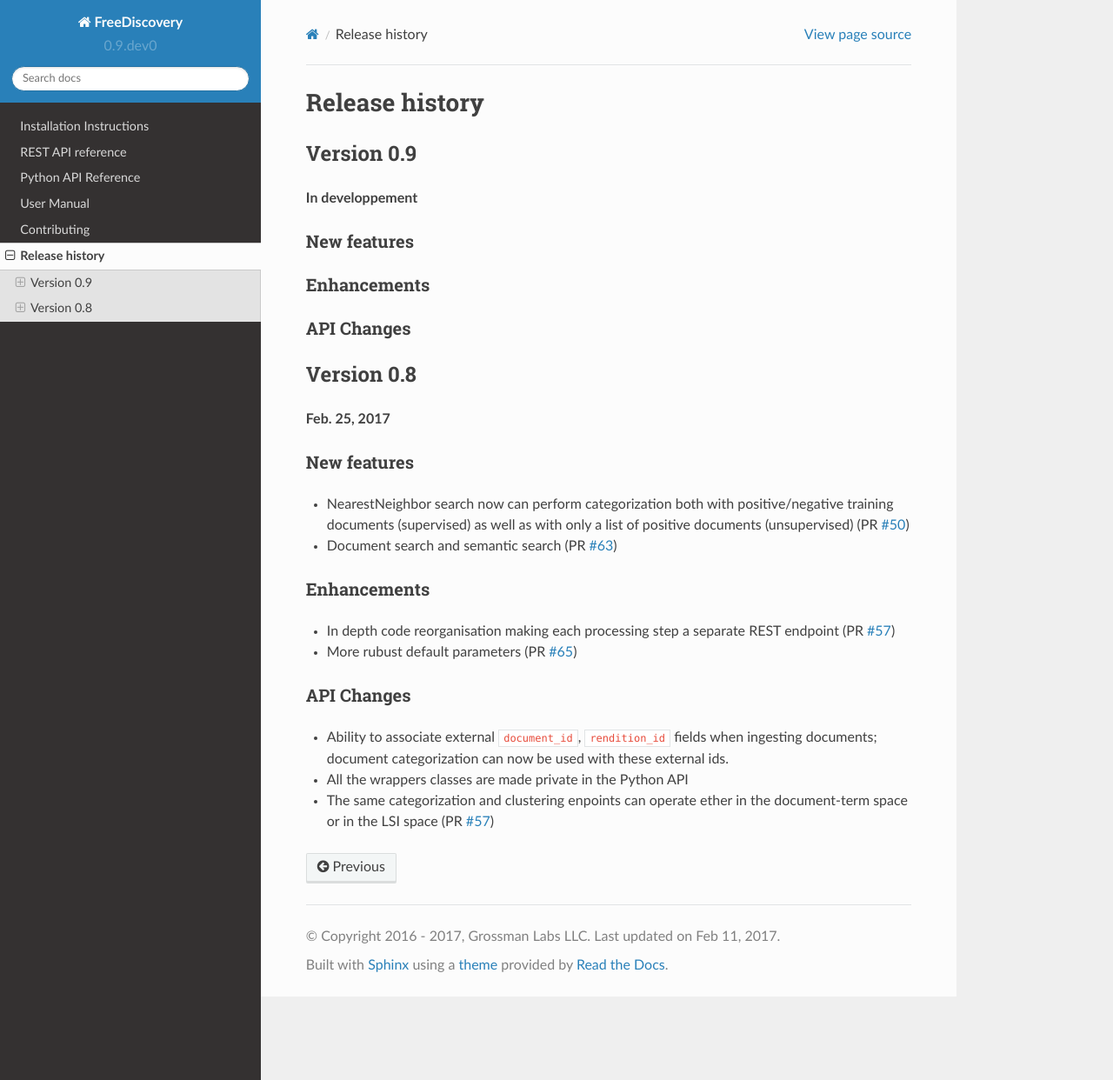
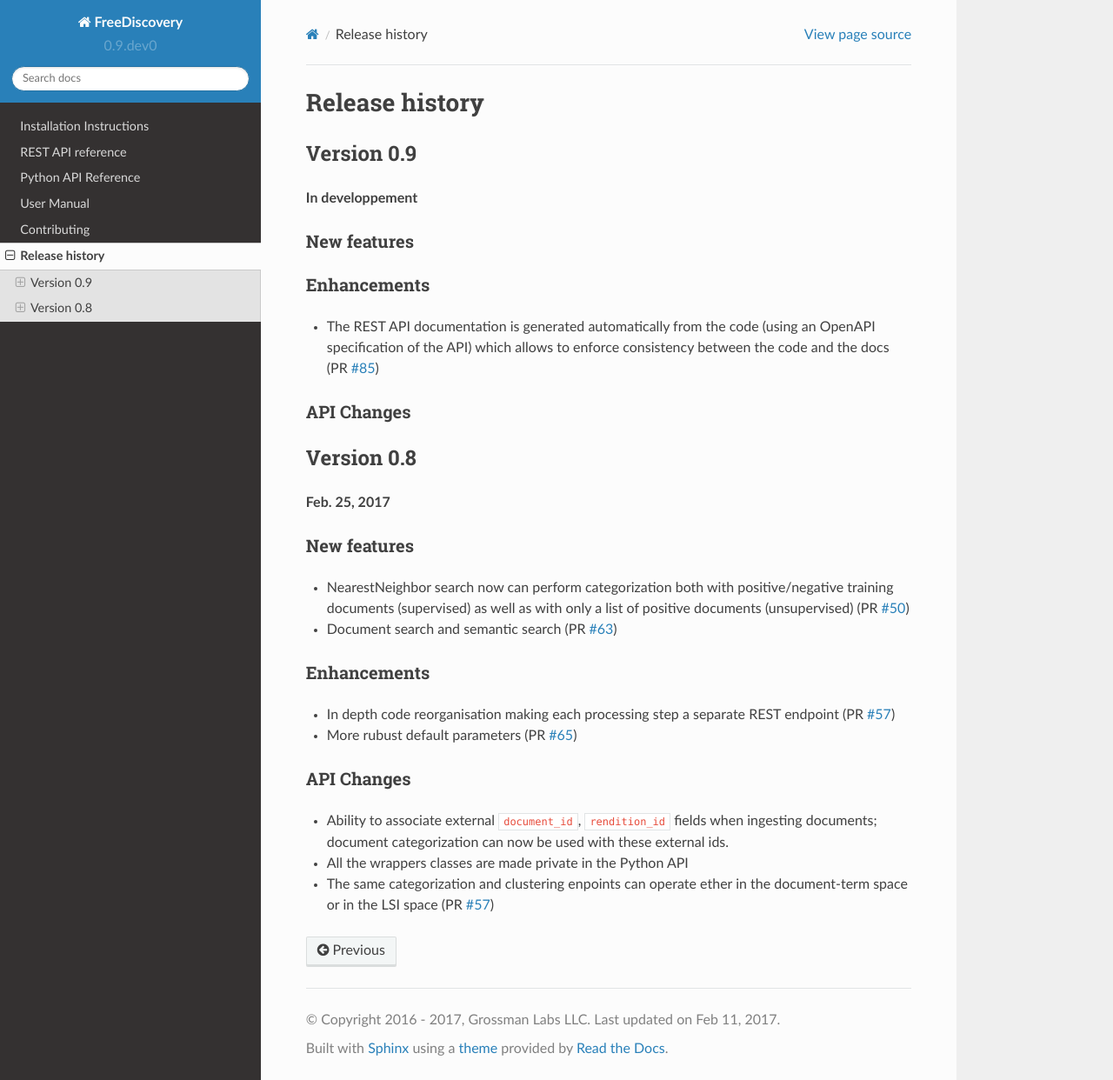
Before and after one commit to FreeDiscovery/FreeDiscovery, a Sphinx documentation site: the page built from doc/whats_new.md, in a window 1280 px wide and 1242 px high. Shown: the whole window at 87% size. Built offline with Sphinx 7.4.7 and the Read the Docs theme 2.0.0, drawn with Linux system fonts in a browser that asks for light colours; pages that are not in the unit, such as notebooks, are missing from menus.

Commit message:
Added what's new

```diff
--- a/doc/whats_new.md
+++ b/doc/whats_new.md
@@ -10,8 +10,11 @@
 
 ### Enhancements
 
+ * The REST API documentation is generated automatically from the code (using an OpenAPI specification of the API) which allows to enforce consistency between the code and the docs (PR [#85](https://github.com/FreeDiscovery/FreeDiscovery/pull/85))
+
 
 ### API Changes
+
 
 
 
```
